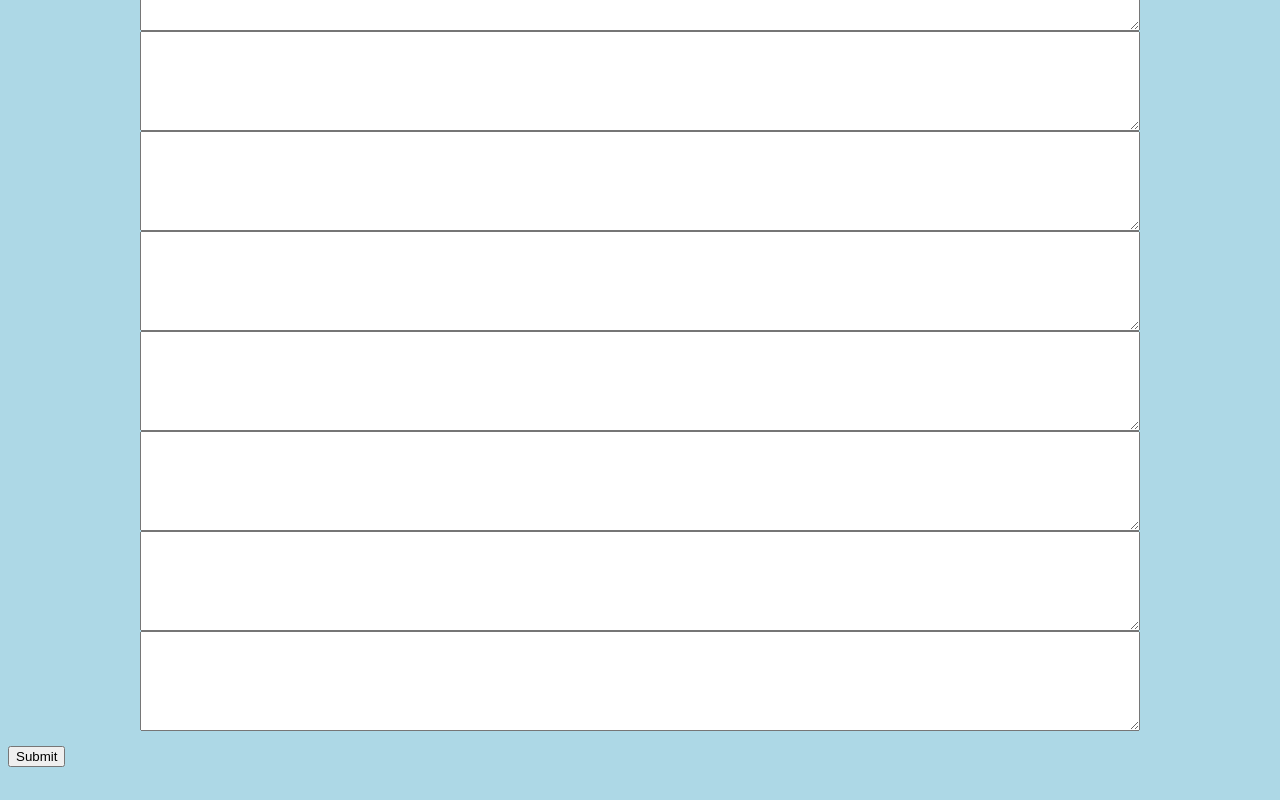
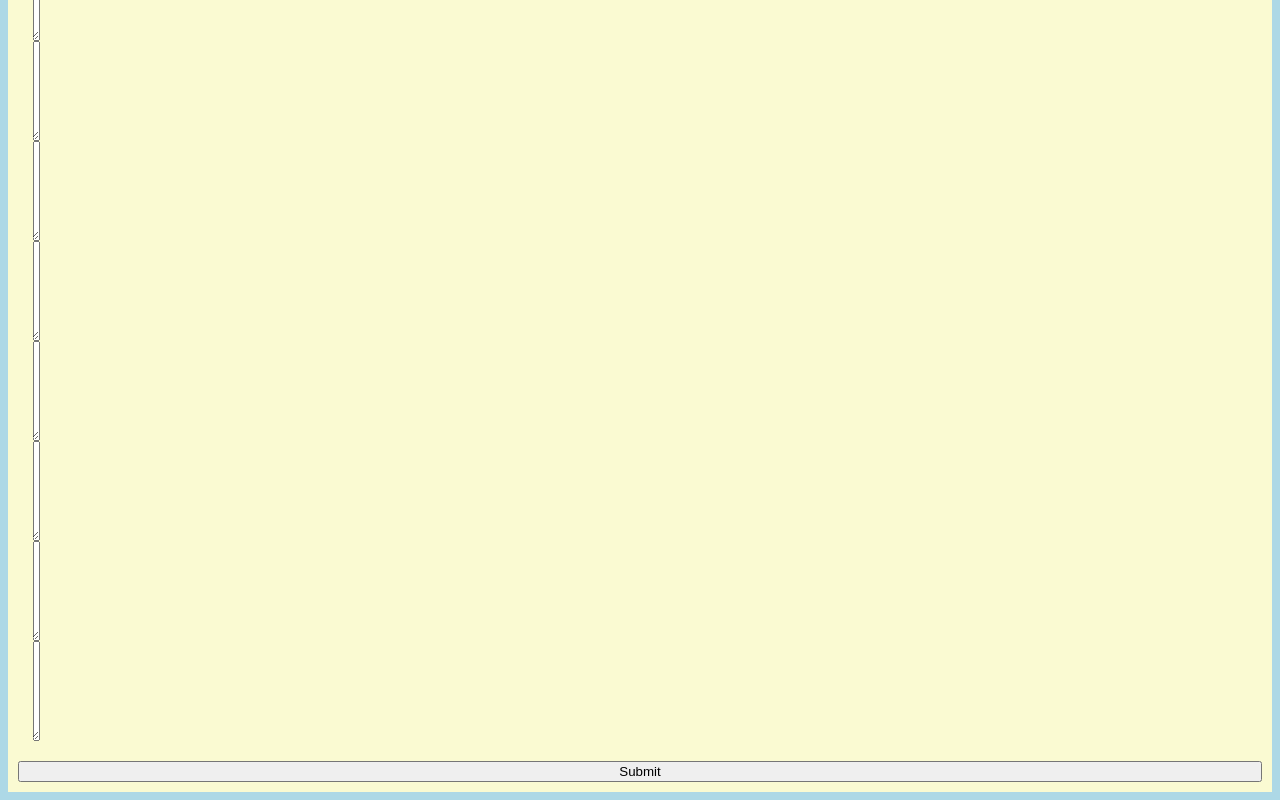
Before and after one commit to DramonBal/NoteTaker, a plain HTML site: page index.html in a window 1280 px wide. Shown: the part 364-1164 px from the top of the page. Before the commit the page ends 1139 px from the top, so only its background shows below. Drawn offline with Linux system fonts and the light colour scheme.

Commit message:
Update style.css

```diff
--- a/style.css
+++ b/style.css
@@ -45,3 +45,18 @@ textarea {
     /* Optional: allows manual vertical resize, but prevents horizontal */
     resize: vertical;
 }
+
+form {
+    color: blue;
+    font-size: 12px;
+    background-color: lightgoldenrodyellow;
+    padding: 10px;
+    display: grid;
+    grid-gap: 5px;
+    grid-template-columns: [label] auto [input] 1fr;
+    text-decoration-color: red;
+}
+
+form > input[type="submit"]{
+    grid-column: span 2;
+}
```
